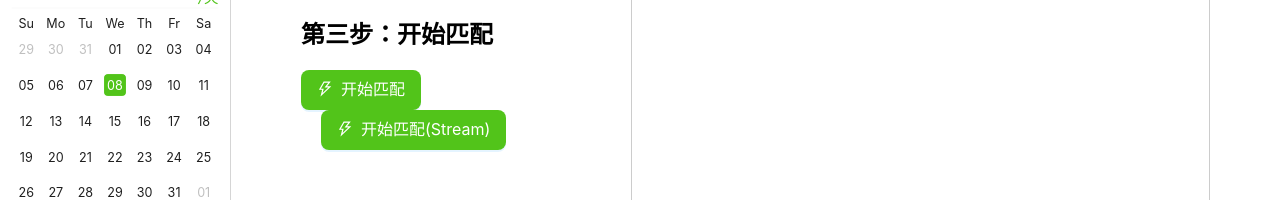
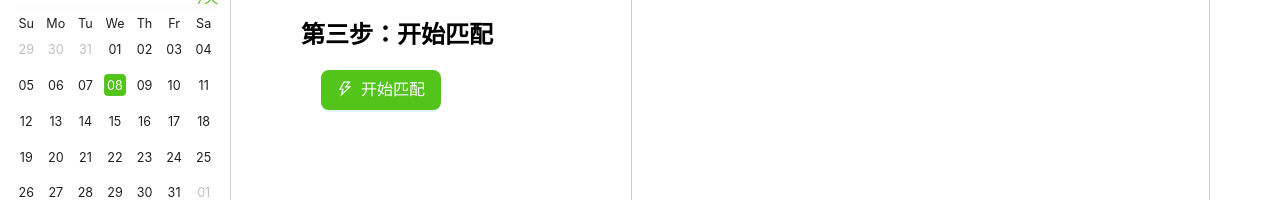
Before and after one commit to sangwell/keeps-frontend, a Vue app: page /ai-resume in a window 1280 px wide. Shown: the part 544-744 px from the top of the page. Built offline with nearby package versions, Linux system fonts and the light colour scheme; no server answers.

Commit message:
Update ResumeView.vue

```diff
--- a/src/views/ResumeView.vue
+++ b/src/views/ResumeView.vue
@@ -35,18 +35,11 @@
 
       <div class="step-item">
         <h2>第三步：开始匹配</h2>
-        <a-button type="primary" :size="'large'" @click="startMatch">
+        <a-button type="primary" :size="'large'" @click="startMatchStream" style="margin-left: 20px">
           <template #icon>
             <ThunderboltOutlined/>
           </template>
           开始匹配
-        </a-button>
-
-        <a-button type="primary" :size="'large'" @click="startMatchStream" style="margin-left: 20px">
-          <template #icon>
-            <ThunderboltOutlined/>
-          </template>
-          开始匹配(Stream)
         </a-button>
       </div>
     </div>
@@ -97,15 +90,6 @@ const selectChange = (content: string) => {
 const getAllJobs = () => {
   getNotes().then((res) => {
     jobList.value = res.data;
-  })
-}
-
-const startMatch = () => {
-  const data = {
-    jobContent: jobContent.value + '\\n分析下上面的招聘要求',
-  };
-  match(data).then(res => {
-    matchResult.value = res.data;
   })
 }
 
```
